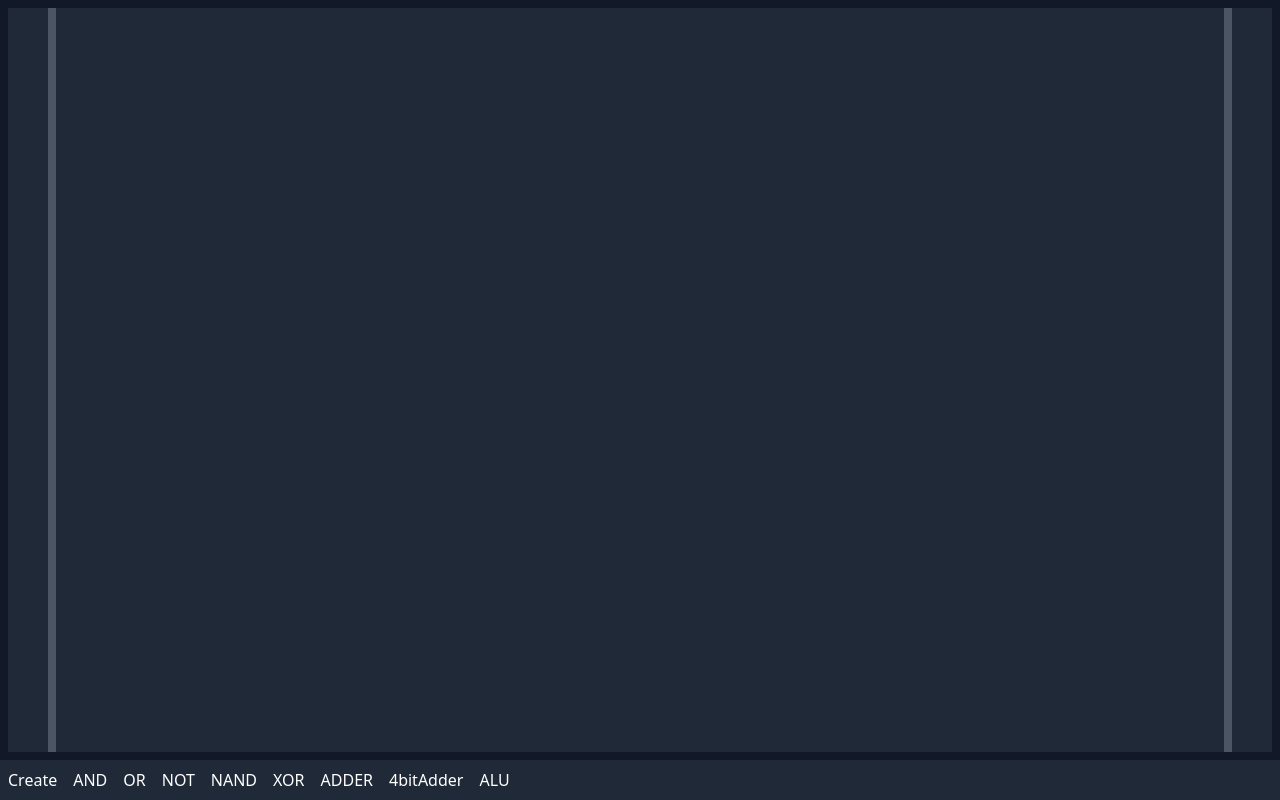
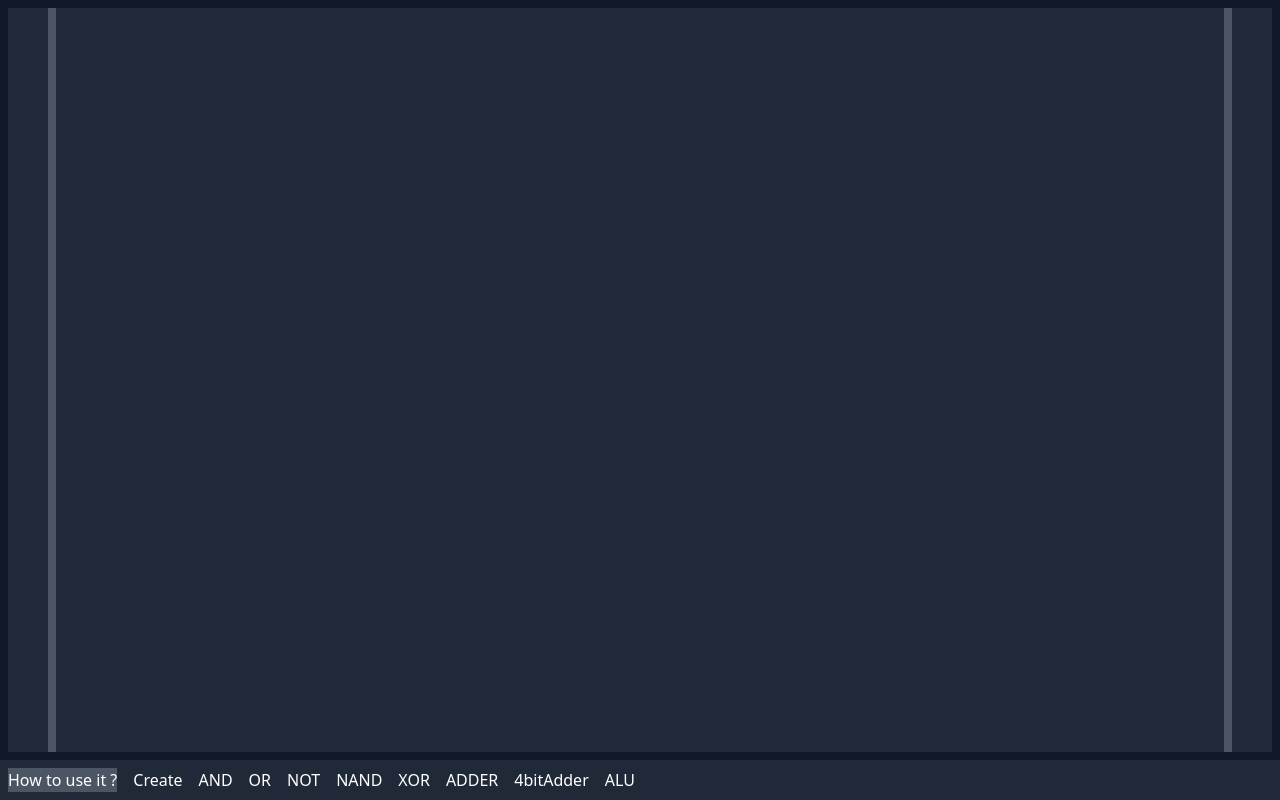
Before and after one commit to Jossl123/Transistoshare, a plain HTML site: page index.html in a window 1280 px wide. Drawn offline with nearby package versions, Linux system fonts and the light colour scheme.

Commit message:
add notice

```diff
--- a/index.html
+++ b/index.html
@@ -24,6 +24,7 @@
         </div>
     </div>
     <div id="button_block" class="flex inline-flex h-auto bg-gray-800">
+        <button class="bg-gray-600 m-2 text-white" onclick="alert(`- En bas se trouvent les transistors déjà existants vous pouvez cliquer dessus pour les ajouter.\n - La barre grise à gauche sert a ajouter un input lorsque l’on clique dessus et celle de droite un output.\n- En cliquant sur le gros rond de l’input vous changez sa valeur\n- Pour ajouter un fil il suffit de cliquer sur les deux points que vous souhaitez relier\n- Double cliquez sur un fil ou un transistor pour le supprimer\n- Cliquez sur Create pour fabriquer un transistor a partir de votre circuit`)">How to use it ?</button>
         <button onclick="create_block()" class="m-2 text-white">Create</button>
         <button onclick="add_transistor(['0.1.&'], 'AND')" class="m-2 text-white">AND</button>
         <button onclick="add_transistor(['0.1.|'], 'OR')" class="m-2 text-white">OR</button>
```
